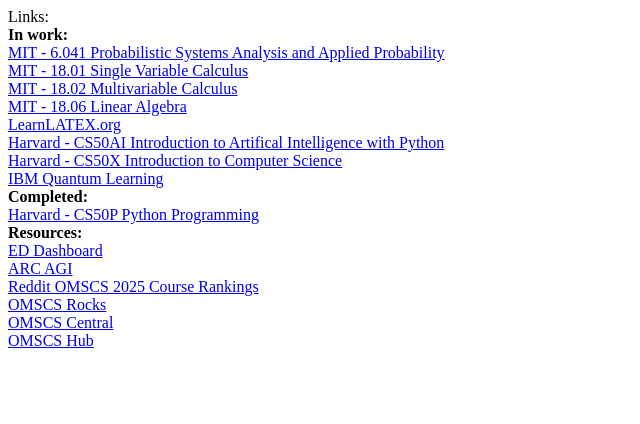
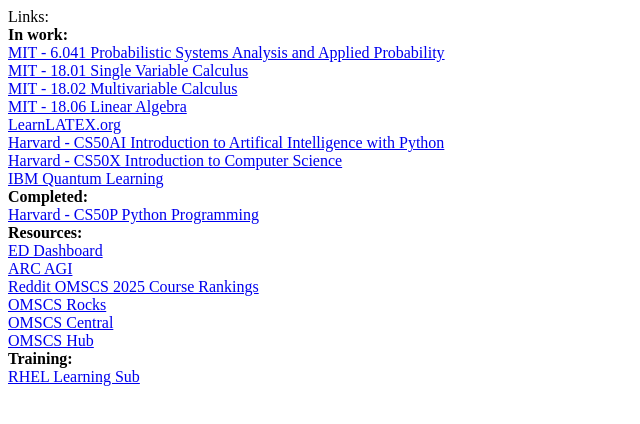
Before and after one commit to Billy56798/billy56798.github.io, a plain HTML site: page index.html in a window 1280 px wide. Shown: the whole page, without its empty margins (0-640 px from the left). Drawn offline with Linux system fonts and the light colour scheme.

Commit message:
Update index.html

```diff
--- a/index.html
+++ b/index.html
@@ -19,3 +19,6 @@
 <a href="https://omscs.rocks/" target="_blank">OMSCS Rocks</a></br>
 <a href="https://www.omscentral.com/" target="_blank">OMSCS Central</a></br>
 <a href="https://www.omshub.org/" target="_blank">OMSCS Hub</a></br>
+
+<b>Training:</b> </br>
+<a href="https://rol.redhat.com/rol/app/" target="_blank">RHEL Learning Sub</a></br>
```
